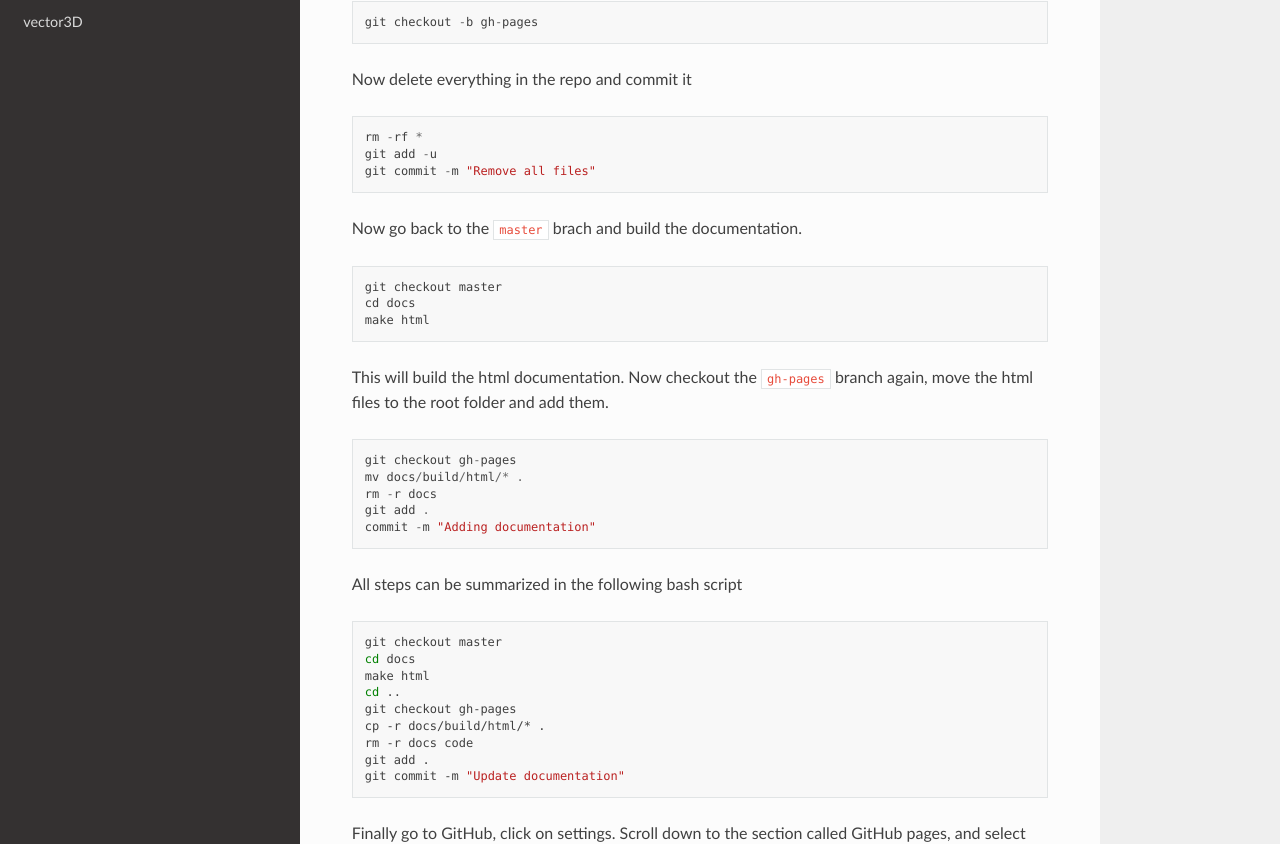
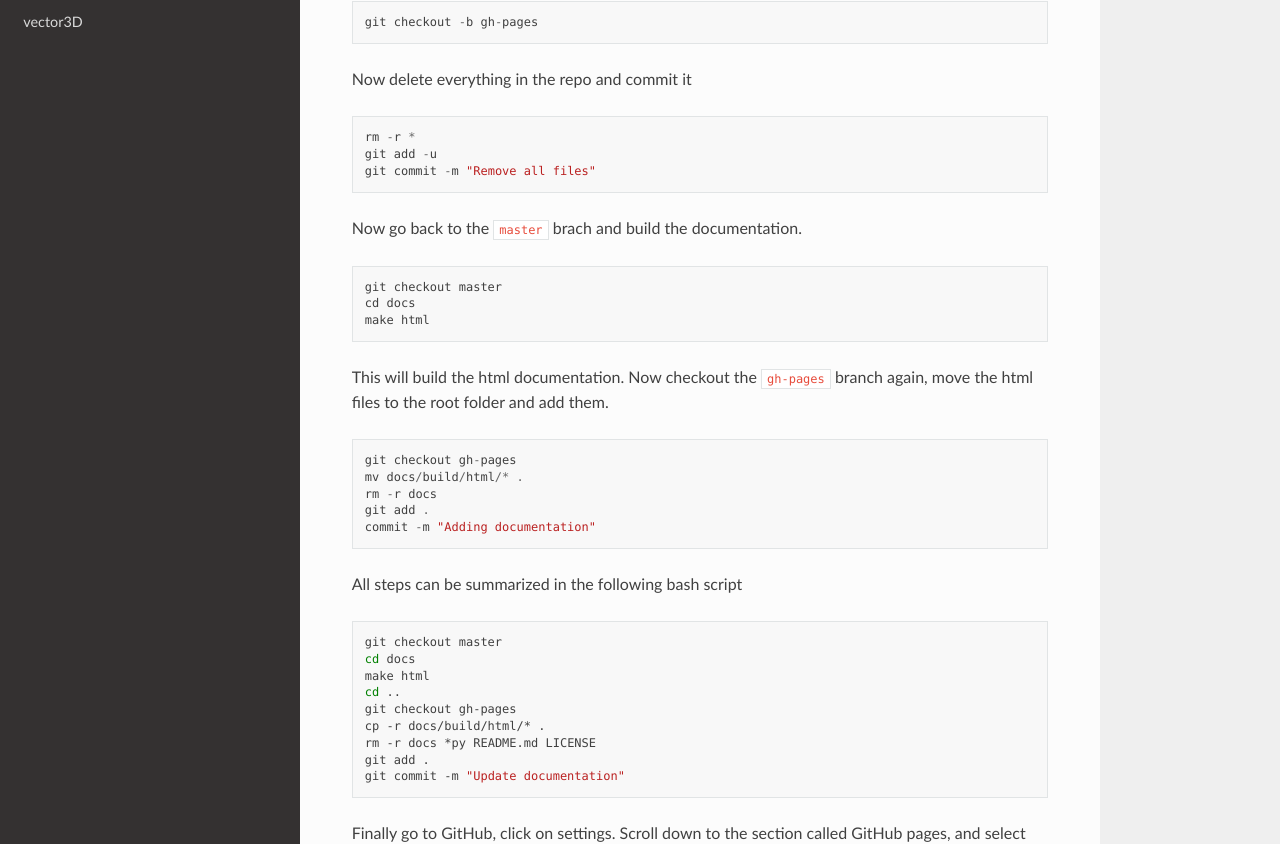
Before and after one commit to finsberg/vector3D, a Sphinx documentation site: the page built from docs/source/index.rst, in a window 1280 px wide and 1400 px high, scrolled down 3051 px. Shown: the part 130-974 px from the top of the window. Built offline with Sphinx 7.4.7 and the Read the Docs theme 2.0.0, drawn with Linux system fonts in a browser that asks for light colours.

```diff
--- a/docs/source/index.rst
+++ b/docs/source/index.rst
@@ -190,7 +190,7 @@ Now delete everything in the repo and commit it
 
 ::
 
-   rm -rf *
+   rm -r *
    git add -u
    git commit -m "Remove all files"
 
@@ -223,7 +223,7 @@ All steps can be summarized in the following bash script
    cd ..
    git checkout gh-pages
    cp -r docs/build/html/* .
-   rm -r docs code
+   rm -r docs *py README.md LICENSE
    git add .
    git commit -m "Update documentation"
 
```
Also changed, not shown: README.md (+2 -2 lines), 1 other file.
